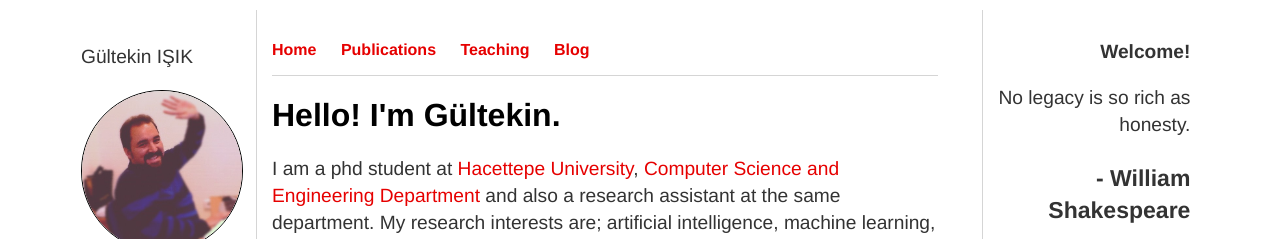
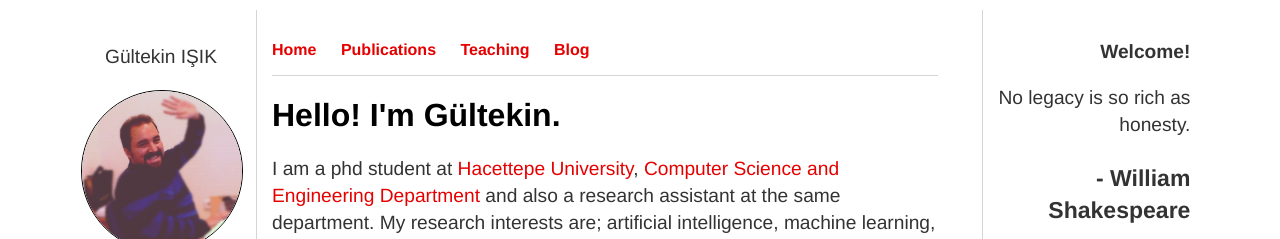
Before and after one commit to tekinonlayn/gi.github.io, a Jekyll site: the page built from index.html, in a window 1280 px wide. Shown: the top 239 px of the page. Built offline with Jekyll 4.4.1, drawn with Linux system fonts in a browser that asks for light colours.

Commit message:
Update varsay.html

```diff
--- a/_layouts/varsay.html
+++ b/_layouts/varsay.html
@@ -11,7 +11,7 @@
 		<div id="sol">
 
 			<div id="foto">
-				<p><style='text-align:center'> Gültekin IŞIK</style></p>
+				<p style='text-align:center;'>Gültekin IŞIK</p>
 				<img src="/img/prof.png" width="160px" height="160px">
 
 			<!--</div>
```
